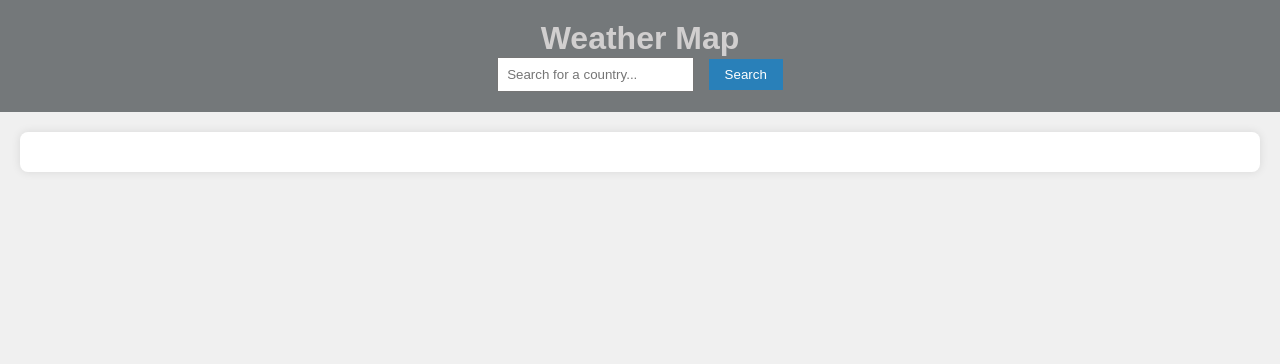
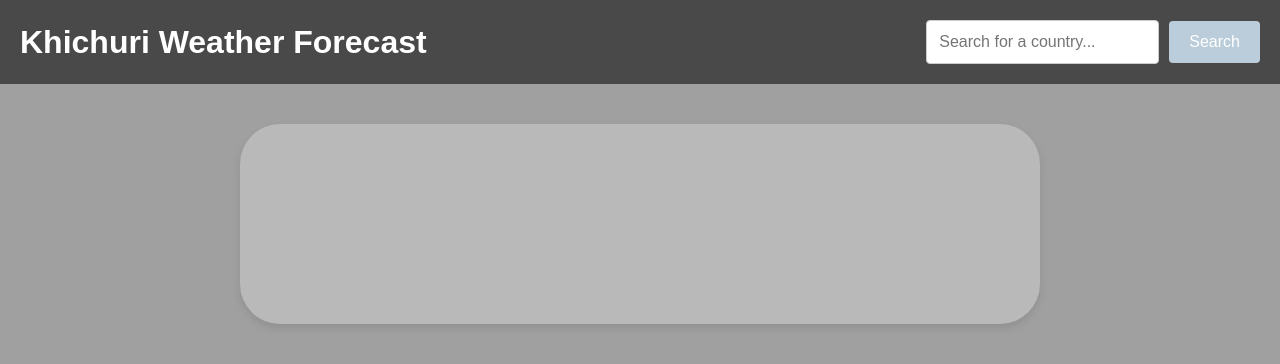
Before and after one commit to himu54321/Very-last-weather-update, a plain HTML site: page index.html in a window 1280 px wide. Drawn offline with Linux system fonts and the light colour scheme.

Commit message:
done
done

```diff
--- a/index.html
+++ b/index.html
@@ -7,7 +7,7 @@
 </head>
 <body>
   <header>
-    <h1>Weather Map</h1>
+    <h1>Khichuri Weather Forecast</h1>
     <input type="text" id="searchInput" placeholder="Search for a country...">
     <button id="searchButton">Search</button>
   </header>
--- a/script.js
+++ b/script.js
@@ -1,4 +1,4 @@
-document.getElementById('searchButton').addEventListener('click', function() {
+document.getElementById('searchButton').addEventListener('click', function () {
     const searchInput = document.getElementById('searchInput').value;
     getWeather(searchInput);
   });
@@ -23,21 +23,6 @@ document.getElementById('searchButton').addEventListener('click', function() {
       <p>Weather: ${data.weather[0].description}</p>
       <p>Temperature: ${Math.round(data.main.temp - 273.15)}°C</p>
       <p>Humidity: ${data.main.humidity}%</p>
-      <img src="${getWeatherImage(data.weather[0].main)}" alt="Weather Image">
+      <img src="http://openweathermap.org/img/wn/${data.weather[0].icon}.png" alt="Weather Image">
     `;
   }
-
-  function getWeatherImage(weather) {
-    switch (weather) {
-      case 'Rain':
-        return 'rain-image-url';
-      case 'Clouds':
-        return 'cloud-image-url';
-      case 'Clear':
-        return 'sunny-image-url';
-      case 'Thunderstorm':
-        return 'storm-image-url';
-      default:
-        return '';
-    }
-  }
--- a/styles.css
+++ b/styles.css
@@ -1,45 +1,62 @@
+/* styles.css */
+
+/* Reset default margin and padding */
 body {
     font-family: Arial, sans-serif;
     margin: 0;
     padding: 0;
-    background-color: #f0f0f0;
+    background-color: #a0a0a0;
   }
 
+  /* Style the header */
   header {
-    background-color: #74787a;
-    color: rgb(209, 207, 207);
+    background-color: #494949;
+    color: white;
+    padding: 20px;
+    display: flex;
+    justify-content: space-between;
+    align-items: center;
+  }
+
+  h1 {
+    margin: 0;
+    font-size: 2em;
+    /* Move title to the left */
+    margin-right: auto;
+  }
+
+  #searchInput {
+    padding: 12px;
+    font-size: 1em;
+    margin-right: 10px;
+    border-radius: 4px;
+    border: 1px solid #ccc;
+  }
+
+  #searchButton {
+    padding: 12px 20px;
+    font-size: 1em;
+    background-color: #bbcdda;
+    color: white;
+    border: none;
+    cursor: pointer;
+    border-radius: 4px;
+    transition: background-color 0.3s ease;
+  }
+
+  #searchButton:hover {
+    background-color: #1c6fa9;
+  }
+
+  main {
     padding: 20px;
     text-align: center;
   }
 
-  h1 {
-    margin: 0;
-  }
-
-  input[type="text"] {
-    padding: 8px;
-    margin-right: 10px;
-  }
-
-  button {
-    padding: 8px 16px;
-    background-color: #2980b9;
-    color: white;
-    border: none;
-    cursor: pointer;
-  }
-
-  button:hover {
-    background-color: #1c4966;
-  }
-
-  .main {
-    padding: 20px;
-  }
-
   .weather-info {
-    background-color: white;
-    padding: 20px;
-    margin: 20px;
-    border-radius: 8px;
-    box-shadow: 0 0 10px rgba(0, 0, 0, 0.1);
+    background-color: #b9b9b9;
+    padding: 100px;
+    border-radius: 40px;
+    box-shadow: 0 4px 8px rgba(0, 0, 0, 0.1);
+    max-width: 600px;
+    margin: 20px auto;
```
